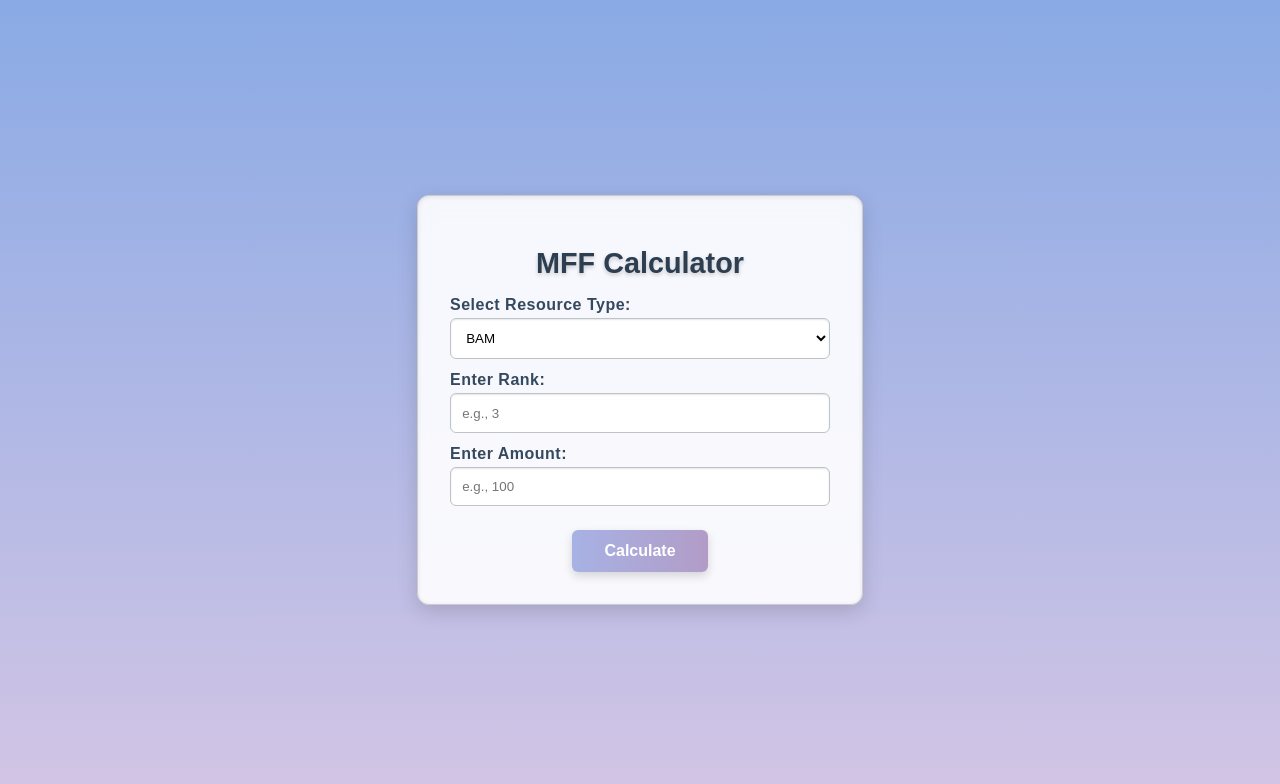
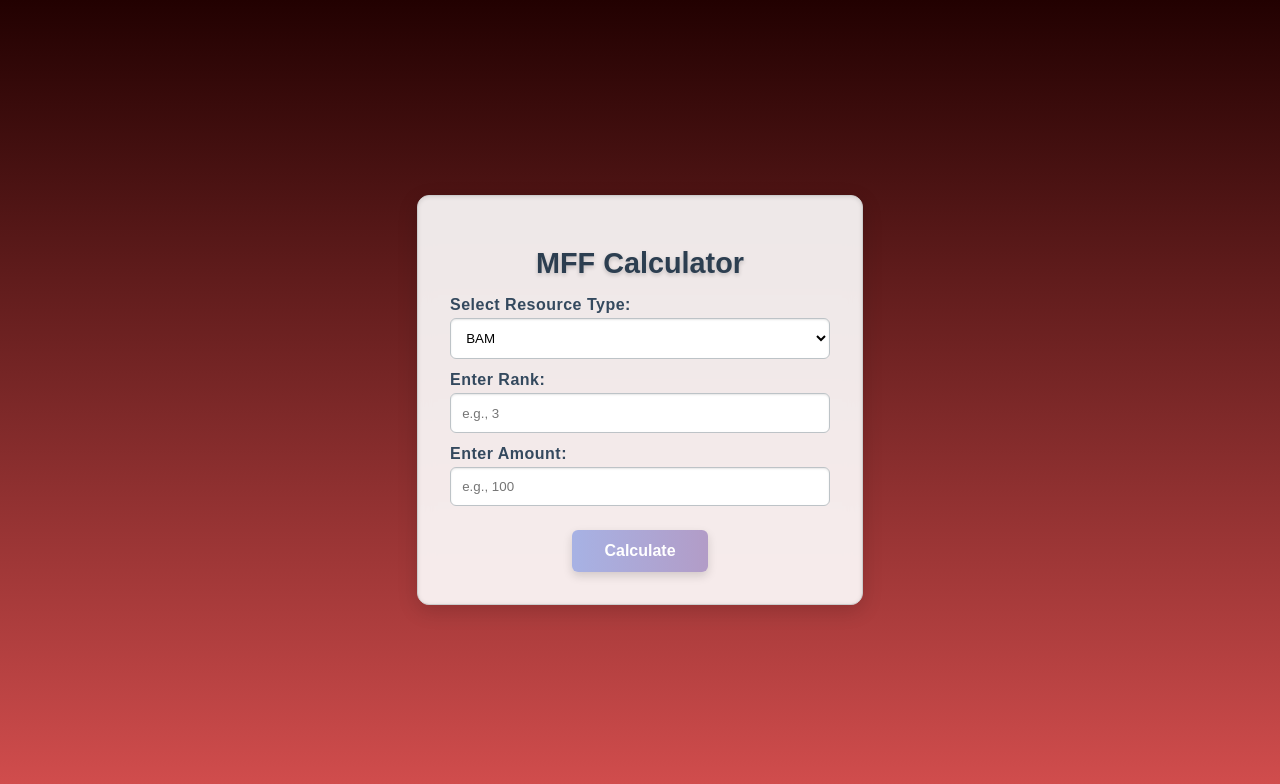
Before and after one commit to ksjacob27/mff_calc, a website: page index.html in a window 1280 px wide. Drawn offline with Linux system fonts and the light colour scheme.

Commit message:
changing css

```diff
--- a/index.html
+++ b/index.html
@@ -7,7 +7,7 @@
   <style>
     body {
       font-family: Arial, sans-serif;
-      background: linear-gradient(180deg, #8AAAE5 0%, #D3C5E5 100%);
+      background: linear-gradient(180deg, #220101 0%, #d44e4e 100%);
       display: flex;
       align-items: center;
       justify-content: center;
```
